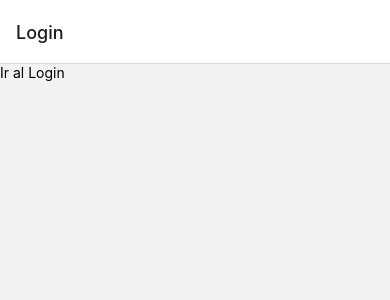
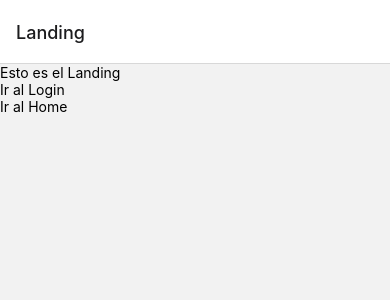
Before and after one commit to jesusbarcam/scream, a React Native app: screen /Landing in a window 390 px wide. Before the commit this address had no page. Shown: the top 300 px of the page. Built offline with nearby package versions, Linux system fonts and the light colour scheme.

Commit message:
Implemented Landing screen

```diff
--- a/src/routers/Main.tsx
+++ b/src/routers/Main.tsx
@@ -3,6 +3,7 @@ import {createStackNavigator} from '@react-navigation/stack';
 
 import Home from '../screens/Home';
 import Login from '../screens/Login';
+import Landing from '../screens/Landing';
 
 const Stack = createStackNavigator();
 
@@ -14,6 +15,7 @@ const Stack = createStackNavigator();
 const MainRouter = () => {
   return (
     <Stack.Navigator>
+      <Stack.Screen name="Landing" component={Landing} />
       <Stack.Screen name="Login" component={Login} />
       <Stack.Screen name="Home" component={Home} />
     </Stack.Navigator>
--- /dev/null
+++ b/src/screens/Landing.tsx
@@ -0,0 +1,30 @@
+import React from 'react';
+import {View, Text, TouchableHighlight} from 'react-native';
+interface Props {
+  navigation: any;
+  authorized: boolean;
+}
+/**
+ * @component
+ * @react_screen
+ * @description
+ */
+const Landing = ({navigation, authorized}: Props) => {
+  if (authorized) {
+    navigation.navigate('Home');
+  } // If
+
+  return (
+    <View>
+      <Text>Esto es el Landing</Text>
+      <TouchableHighlight onPress={() => navigation.navigate('Login')}>
+        <Text>Ir al Login</Text>
+      </TouchableHighlight>
+      <TouchableHighlight onPress={() => navigation.navigate('Home')}>
+        <Text>Ir al Home</Text>
+      </TouchableHighlight>
+    </View>
+  );
+};
+
+export default Landing;
--- a/src/screens/Login.tsx
+++ b/src/screens/Login.tsx
@@ -14,7 +14,11 @@ const Login = ({navigation}: Props) => {
   return (
     <View>
       <TouchableHighlight onPress={() => navigation.navigate('Home')}>
-        <Text>Ir al Login</Text>
+        <Text>Ir al Home</Text>
+      </TouchableHighlight>
+
+      <TouchableHighlight onPress={() => navigation.navigate('Home')}>
+        <Text>Ir al Landing</Text>
       </TouchableHighlight>
     </View>
   );
```
